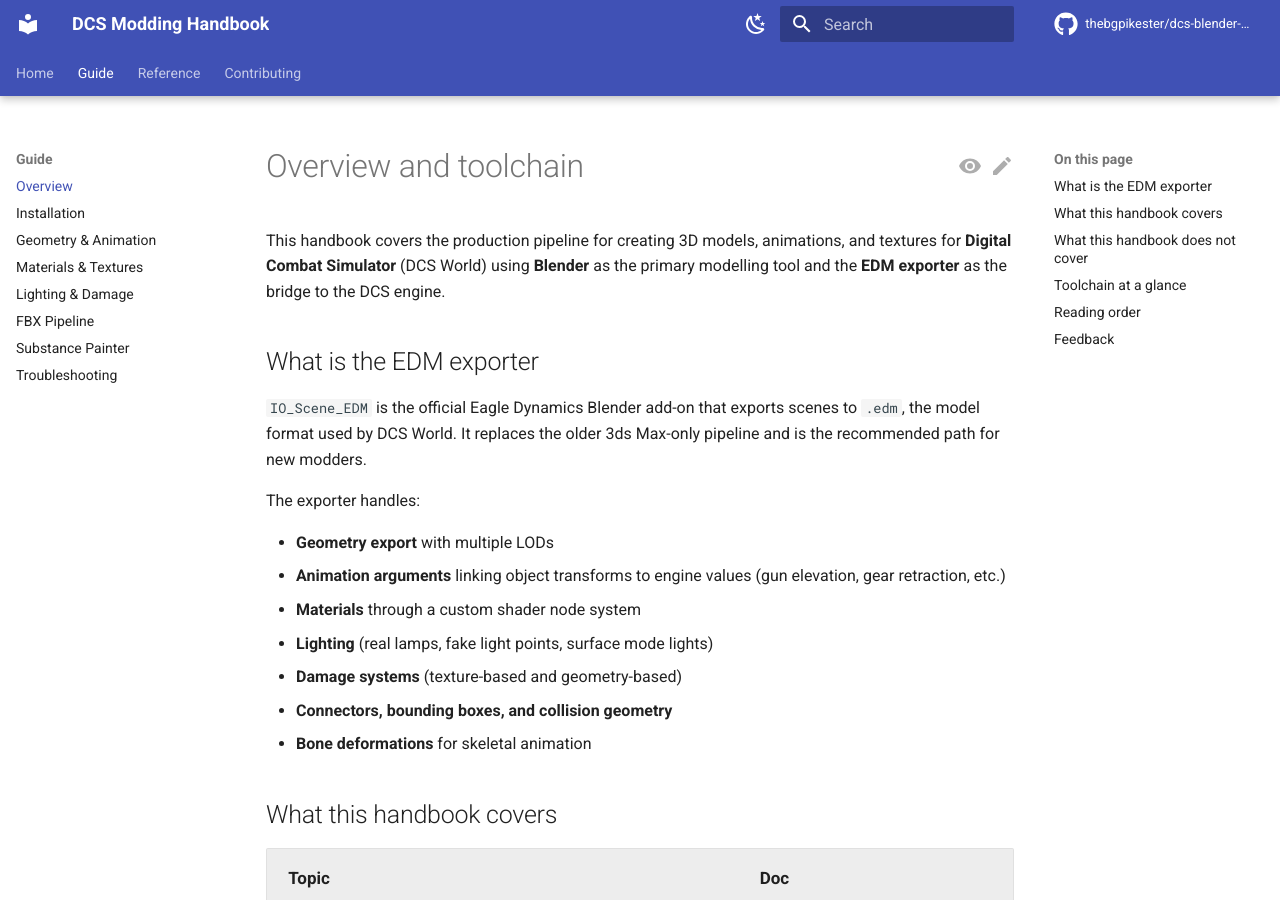
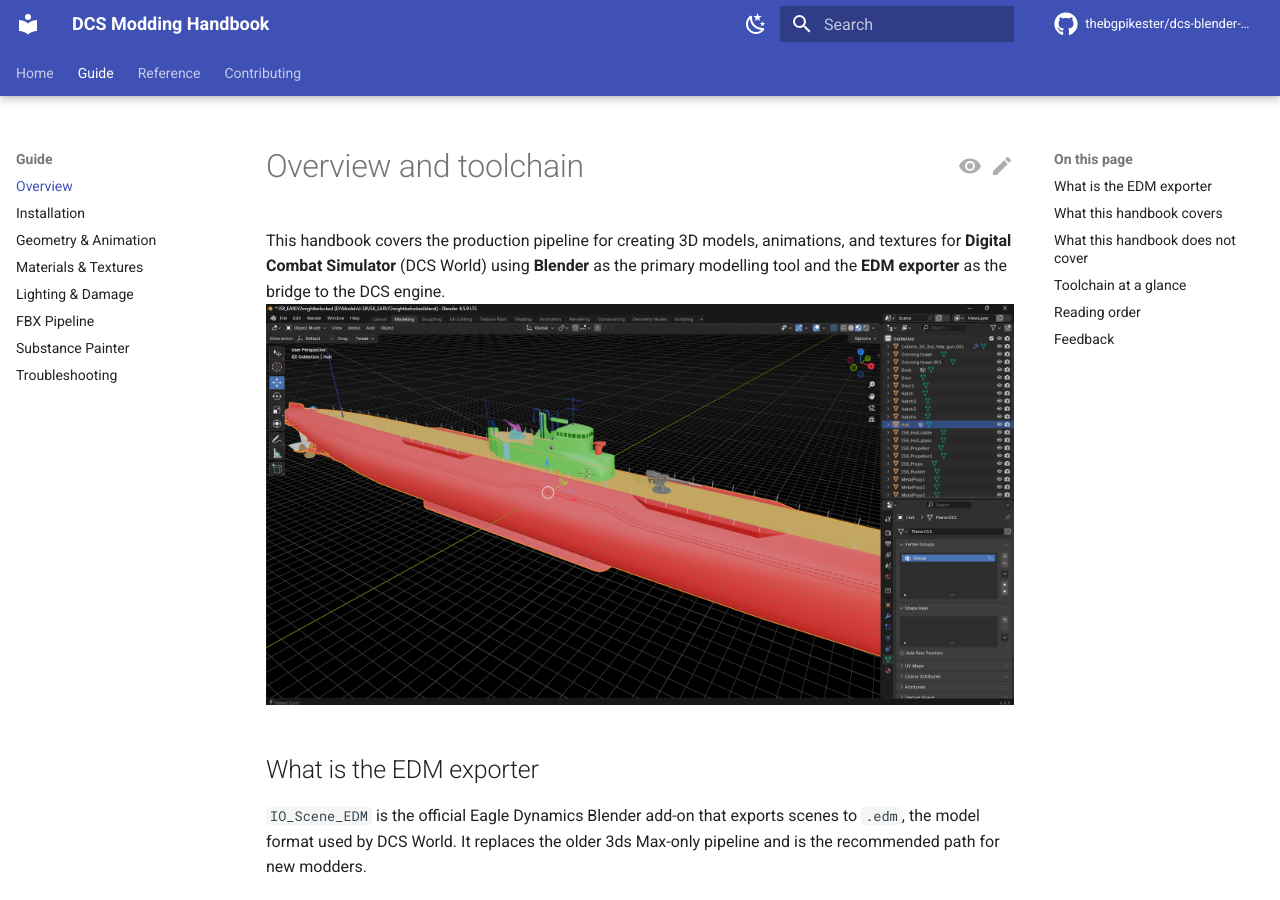
Before and after one commit to thebgpikester/dcs-blender-modding-handbook, an MkDocs documentation site: the page built from docs/00-overview.md, in a window 1280 px wide and 900 px high. Built offline with MkDocs 1.6.1 and Material for MkDocs 9.7.7, drawn with Linux system fonts in a browser that asks for light colours; comment, search, counter and statistics services are not loaded.

Commit message:
Add image of Blender 4.6 to overview documentation

```diff
--- a/docs/00-overview.md
+++ b/docs/00-overview.md
@@ -6,7 +6,7 @@
 # Overview and toolchain
 
 This handbook covers the production pipeline for creating 3D models, animations, and textures for **Digital Combat Simulator** (DCS World) using **Blender** as the primary modelling tool and the **EDM exporter** as the bridge to the DCS engine.
-
+![Blender 4.6](images/i58.png)
 ## What is the EDM exporter
 
 `IO_Scene_EDM` is the official Eagle Dynamics Blender add-on that exports scenes to `.edm`, the model format used by DCS World. It replaces the older 3ds Max-only pipeline and is the recommended path for new modders.
```
